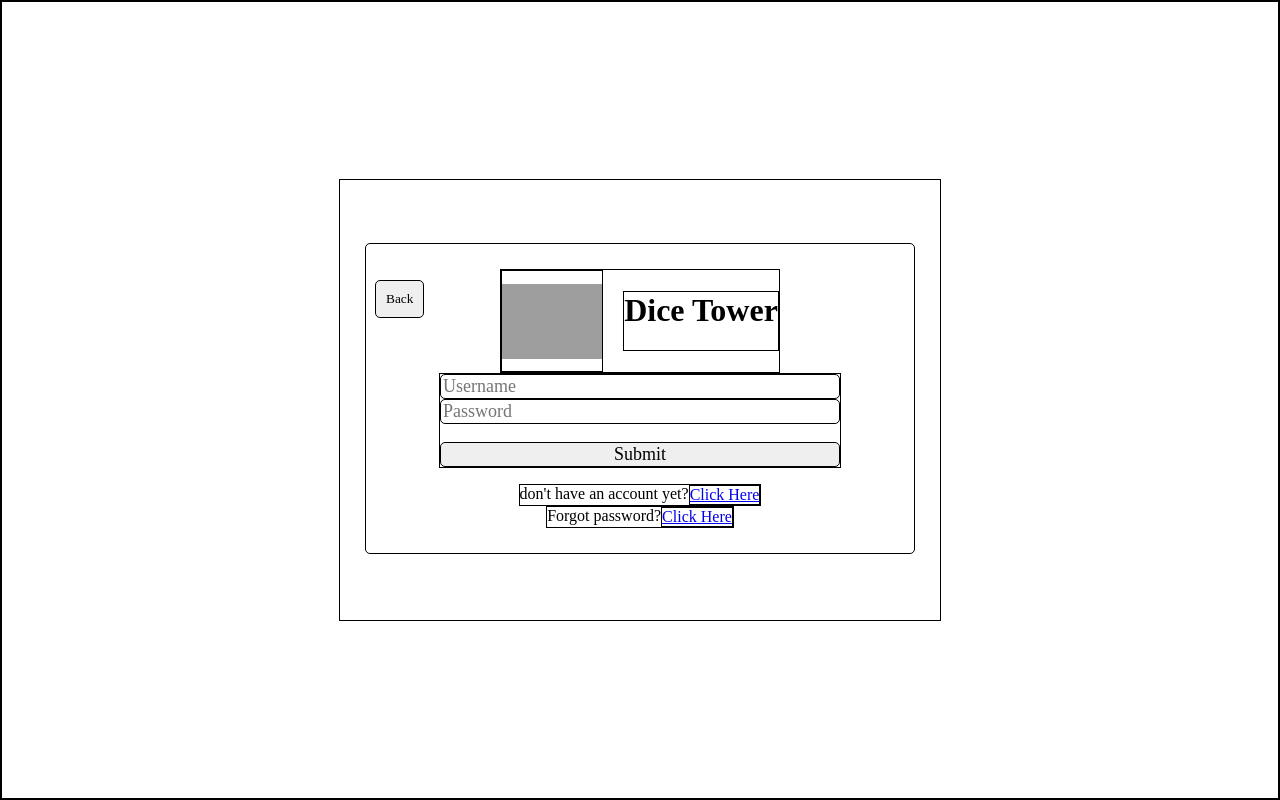
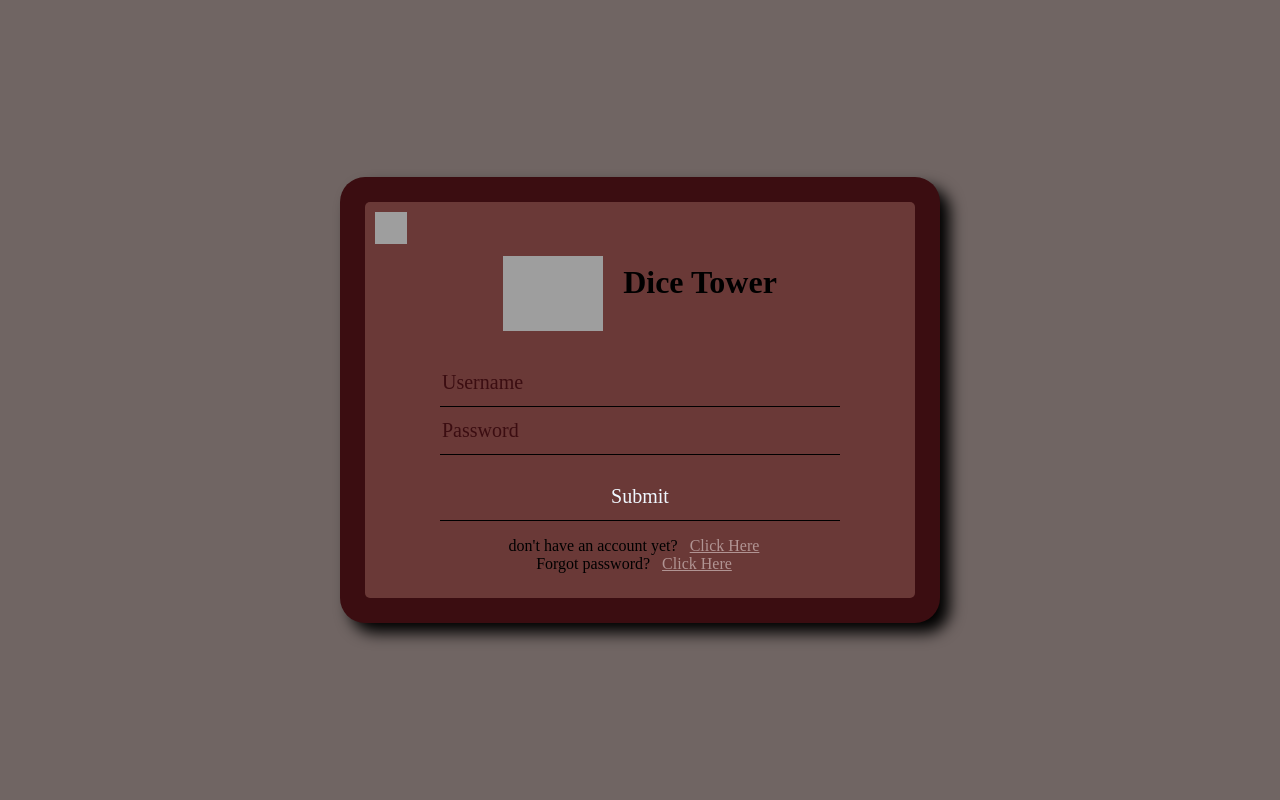
Before and after one commit to Seadoge-keeper/DiceTower, a PHP site: page /Login.php in a window 1280 px wide. Run offline with PHP 8.4, Linux system fonts and the light colour scheme; some web fonts are replaced; grey boxes are pictures that could not be loaded.

Commit message:
Loginpage.php
- Added styling, colour pallete, and icon

```diff
--- a/Clone/Webfiles/Loginpages/Login.css
+++ b/Clone/Webfiles/Loginpages/Login.css
@@ -9,8 +9,8 @@
 }
 
 * {
-    border: 1px solid black;
     font-family: Prompt;
+    background-color: #706563;
 }
 
 .Wrapper {
@@ -20,6 +20,9 @@
     min-height: 390px;
     flex-flow: column nowrap;
     padding: 25px;
+    background-color: #3B0D11;
+    border-radius: 25px;
+    box-shadow: 10px 10px 15px black;
 }
 
 body {
@@ -43,10 +46,24 @@ body {
     display: flex;
     flex-flow: column nowrap;
     align-items: center;
+    background-color: #6A3937;
 }
-
+.PageContainer > div > a{
+    margin: 0rem .5rem;
+    padding: 0rem .25rem;
+    border-radius: 15px;
+    background-color: transparent;
+    color: #b19493;
+}
+.PageContainer .Title{
+    margin: 1rem 0rem;
+}
 .PageContainer > div {
     display: flex;
+    background-color: #6A3937;
+}
+.PageContainer > div > h1 , .PageContainer > div > img{
+    background-color: #6A3937;
 }
 .details {
     display: flex;
@@ -54,15 +71,46 @@ body {
     width: 50vh;
     flex-flow: column nowrap;
     justify-content: space-evenly;
+    background-color: #6A3937;
+}
+.details form{
+    background-color: #6A3937;
+}
+.details form .submit{
+    border-bottom-style: none;
+}
+.submit:hover{
+    transition-duration: 100ms;
+    background-color: white;
+    color: black;
+}
+.details input::placeholder{
+    color: #3B0D11;
 }
 .details input {
-    border-radius: 5px;
-    font-size: 18px;
+    height: 3rem;
+    border-style: none;
+    border-color: black;
+    border-width: .1rem;
+    border-bottom-style: solid;
+    font-size: 1.25rem;
+    color: aliceblue;
+    outline: none;
+    background-color: #6A3937;
 }
 
+
 .back {
+    position: absolute;
     width: fit-content;
+    background-color: transparent;
+    border-style: none;
     padding: 10px;
     border-radius: 5px;
-    transform: translateY(75px) translateX(10px);
 }
+
+.back > img {
+    background-color: transparent;
+    width: 2rem;
+    height: 2rem;
+}
--- a/Clone/Webfiles/Loginpages/Login.php
+++ b/Clone/Webfiles/Loginpages/Login.php
@@ -4,9 +4,9 @@
 
 <body>
     <div class="Wrapper">
-        <button onclick="history.back()" class="back"> Back </button>
+        <button onclick="history.back()" class="back"> <img src="../../Assets/images/back.png" alt=""> </button>
     <div class="PageContainer">
-        <div>
+        <div class="Title">
         <img src="../../Assets/images/DiceImg.png" class="icon">
         <h1>Dice Tower</h1>
         </div>
@@ -16,13 +16,13 @@
 
             <br>
 
-            <input type="submit">
+            <input type="submit" class="submit">
         </form>
         <div>
-            don't have an account yet? <a href="Registration.php">Click Here</a>
+            don't have an account yet? <a href="Registration.php"> Click Here </a>
         </div>
         <div>
-            Forgot password? <a href="./ResetPass.php">Click Here</a>
+            Forgot password? <a href="./ResetPass.php"> Click Here </a>
         </div>
     </div>
     </div>
--- /dev/null
+++ b/Color.txt
@@ -0,0 +1,5 @@
+#9DC7C8
+#748386
+#706563
+#6A3937
+#3B0D11
```
Also changed, not shown: Clone/Main.php (+9 -1 lines), Clone/Assets/images/back.png (added).
